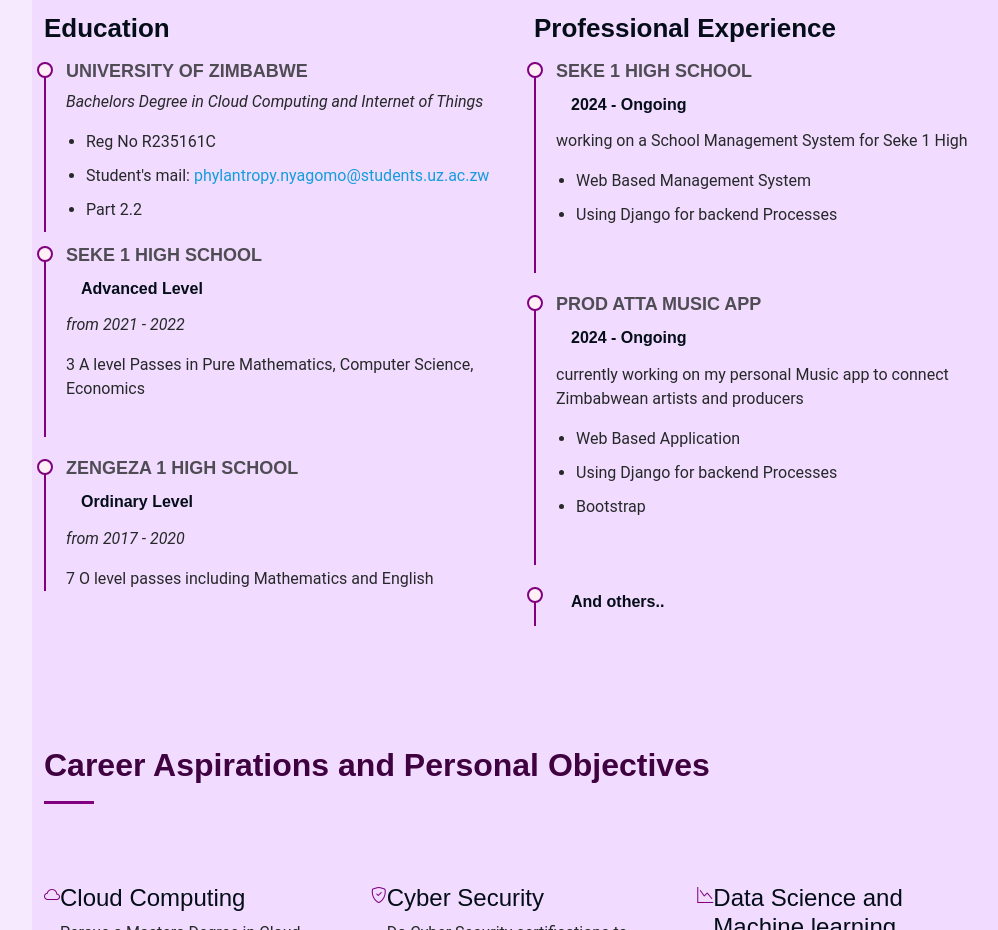
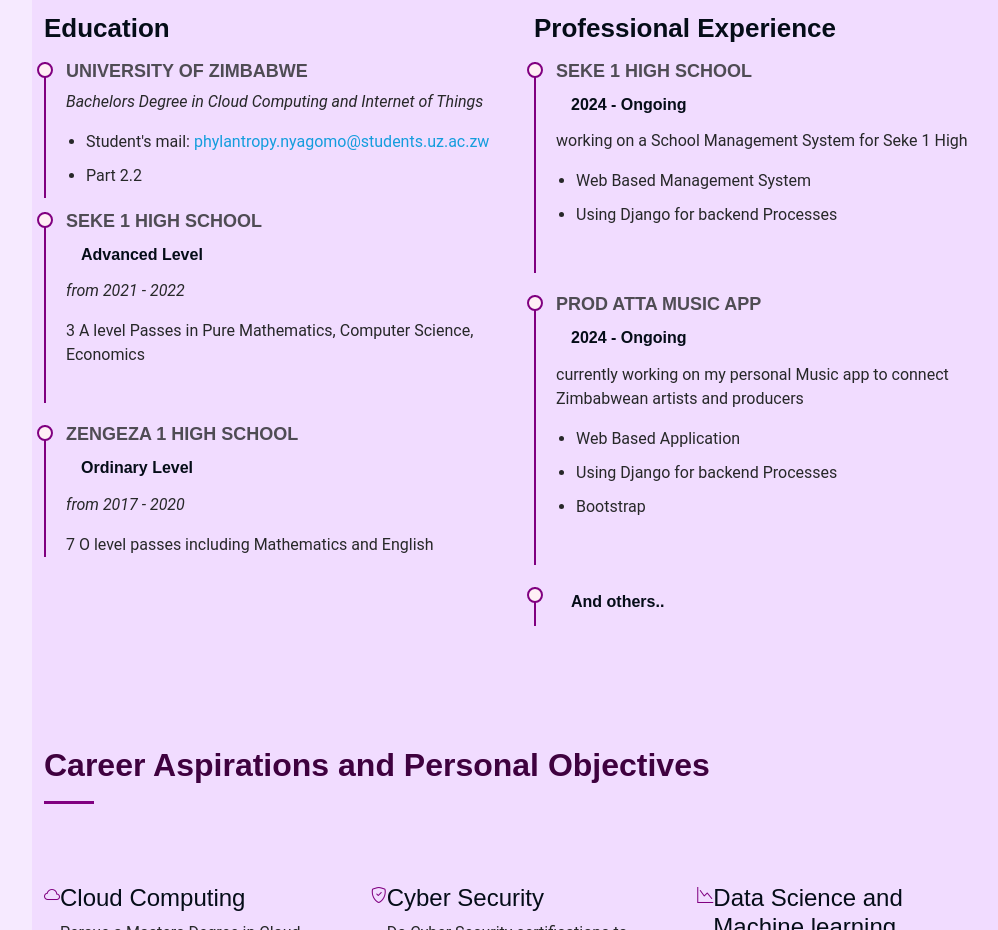
Before and after one commit to attathementor/attathementor.github.io, a plain HTML site: page index.html in a window 1280 px wide. Shown: the part 3520-4450 px from the top of the page, without its empty margins (268-1266 px from the left). Drawn offline with nearby package versions, Linux system fonts and the light colour scheme; a script that the page names is missing.

Commit message:
Update index.html

```diff
--- a/index.html
+++ b/index.html
@@ -357,7 +357,7 @@
               <h4>University of Zimbabwe</h4>
               <p><em>Bachelors Degree in Cloud Computing and Internet of Things</em></p>
               <ul>
-                <li>Reg No R235161C</li>
+
                 <li>Student's mail: <a href="mailto:phylantropy.nyagomo@students.uz.ac.zw">phylantropy.nyagomo@students.uz.ac.zw</a></li>
                 <li>Part 2.2</li>
               </ul>
```
